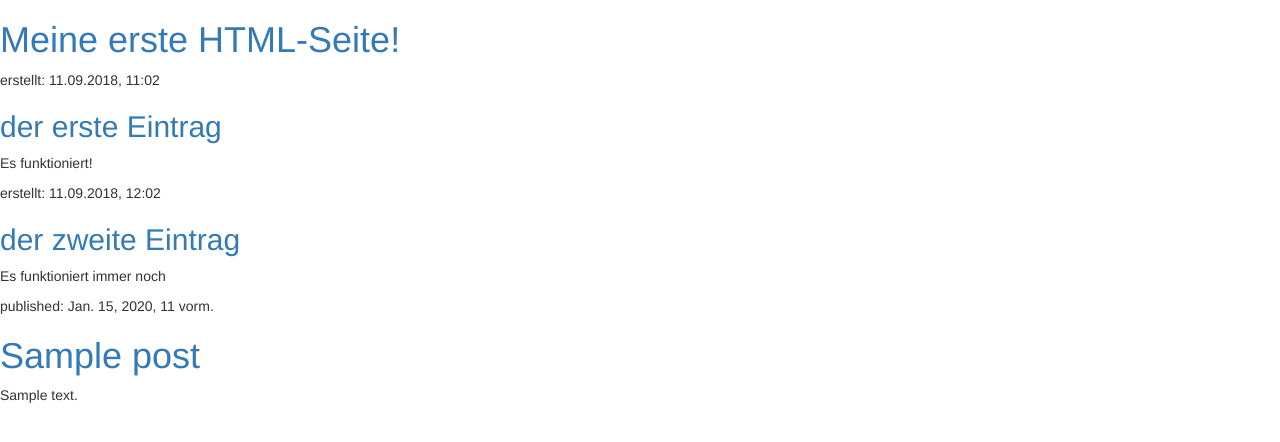
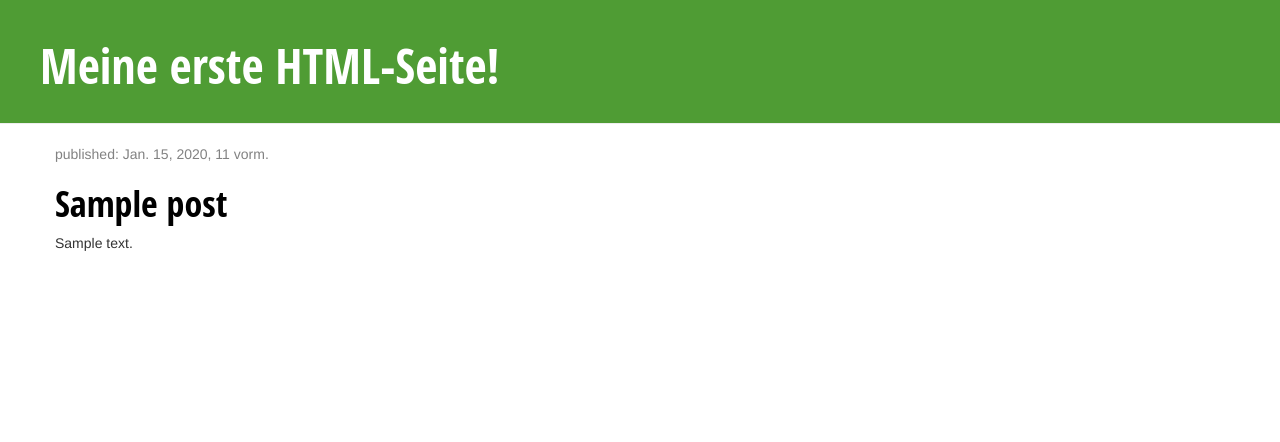
Before and after one commit to MichelMartin7/my-first-blog, a Django app: template djangoproject_root/blog/templates/blog/post_list.html in a window 1280 px wide. Shown: the top 442 px of the page. Run offline with Django 3.2, Linux system fonts and the light colour scheme; the template is opened without the code that fills it: values that come from a table or form of the project are taken from there, others are empty; tables that the repository leaves empty hold one stand-in row (values such as "Sample post"); some libraries are stand-ins or nearby versions.

Commit message:
URL eingefügt

```diff
--- /dev/null
+++ b/djangoproject_root/blog/static/css/blog.css
@@ -0,0 +1,46 @@
+.page-header {
+  background-color: #4f9c34;
+  margin-top: 0;
+  padding: 20px 20px 20px 40px;
+}
+
+.page-header h1, .page-header h1 a, .page-header h1 a:visited, .page-header h1 a:active {
+  color: #ffffff;
+  font-size: 36pt;
+  text-decoration: none;
+}
+
+.content {
+  margin-left: 40px;
+}
+
+h1, h2, h3, h4 {
+  font-family: 'Open Sans Condensed', Light;
+}
+
+.date {
+  color: #828282;
+}
+
+.save {
+  float: right;
+}
+
+.post-form textarea, .post-form input {
+  width: 100%;
+}
+
+.top-menu, .top-menu:hover, .top-menu:visited {
+  color: #ffffff;
+  float: right;
+  font-size: 26pt;
+  margin-right: 20px;
+}
+
+.post {
+  margin-bottom: 70px;
+}
+
+.post h1 a, .post h1 a:visited {
+  color: #000000;
+}
--- /dev/null
+++ b/djangoproject_root/blog/templates/blog/base.html
@@ -0,0 +1,24 @@
+{% load static %}
+<html>
+    <head>
+        <title>Mein Blog</title>
+        <link rel="stylesheet" href="//maxcdn.bootstrapcdn.com/bootstrap/3.2.0/css/bootstrap.min.css">
+        <link rel="stylesheet" href="//maxcdn.bootstrapcdn.com/bootstrap/3.2.0/css/bootstrap-theme.min.css">
+        <link rel="stylesheet" href="{% static 'css/blog.css' %}">
+        <link href="//fonts.googleapis.com/css?family=Lobster&subset=latin,latin-ext" rel="stylesheet" type="text/css">
+    </head>
+    <body>
+        <div class="page-header">
+            <h1><a href="/">Meine erste HTML-Seite!</a></h1>
+        </div>
+
+        <div class="content container">
+            <div class="row">
+                <div class="col-md-8">
+                    {% block content %}
+                    {% endblock %}
+                </div>
+            </div>
+        </div>
+    </body>
+</html>
--- a/djangoproject_root/blog/templates/blog/post_list.html
+++ b/djangoproject_root/blog/templates/blog/post_list.html
@@ -1,29 +1,13 @@
-<html>
-    <head>
-        <title>Mein Blog</title>
-        <link rel="stylesheet" href="//maxcdn.bootstrapcdn.com/bootstrap/3.2.0/css/bootstrap.min.css">
-        <link rel="stylesheet" href="//maxcdn.bootstrapcdn.com/bootstrap/3.2.0/css/bootstrap-theme.min.css">
-    </head>
-    <body>
-        <div>
-            <h1><a href="/">Meine erste HTML-Seite!</a></h1>
+{% extends 'blog/base.html' %}
+
+{% block content %}
+    {% for post in posts %}
+        <div class="post">
+            <div class="date">
+                <p>published: {{ post.published_date }}</p>
+            </div>
+            <h1><a href="{% url 'post_detail' pk=post.pk %}">{{ post.title }}</a></h1>
+            <p>{{ post.text|linebreaksbr }}</p>
         </div>
-        <div>
-            <p>erstellt: 11.09.2018, 11:02</p>
-            <h2><a href="">der erste Eintrag</a></h2>
-            <p>Es funktioniert!</p>
-        </div>
-        <div>
-            <p>erstellt: 11.09.2018, 12:02</p>
-            <h2><a href="">der zweite Eintrag</a></h2>
-            <p>Es funktioniert immer noch</p>
-        </div>
-        {% for post in posts %}
-            <div>
-                <p>published: {{ post.published_date }}</p>
-                <h1><a href="">{{ post.title }}</a></h1>
-                <p>{{ post.text|linebreaksbr }}</p>
-            </div>
-        {% endfor %}
-    </body>
-</html>
+    {% endfor %}
+{% endblock %}
--- a/djangoproject_root/blog/urls.py
+++ b/djangoproject_root/blog/urls.py
@@ -3,4 +3,5 @@ from . import views
 
 urlpatterns = [
     path('', views.post_list, name='post_list'),
+    path('post/<int:pk>/', views.post_detail, name='post_detail'),
 ]
```
Also changed, not shown: djangoproject_root/blog/templates/blog/post_detail.html (added, +13 -0 lines), djangoproject_root/blog/views.py (+6 -1 lines).
